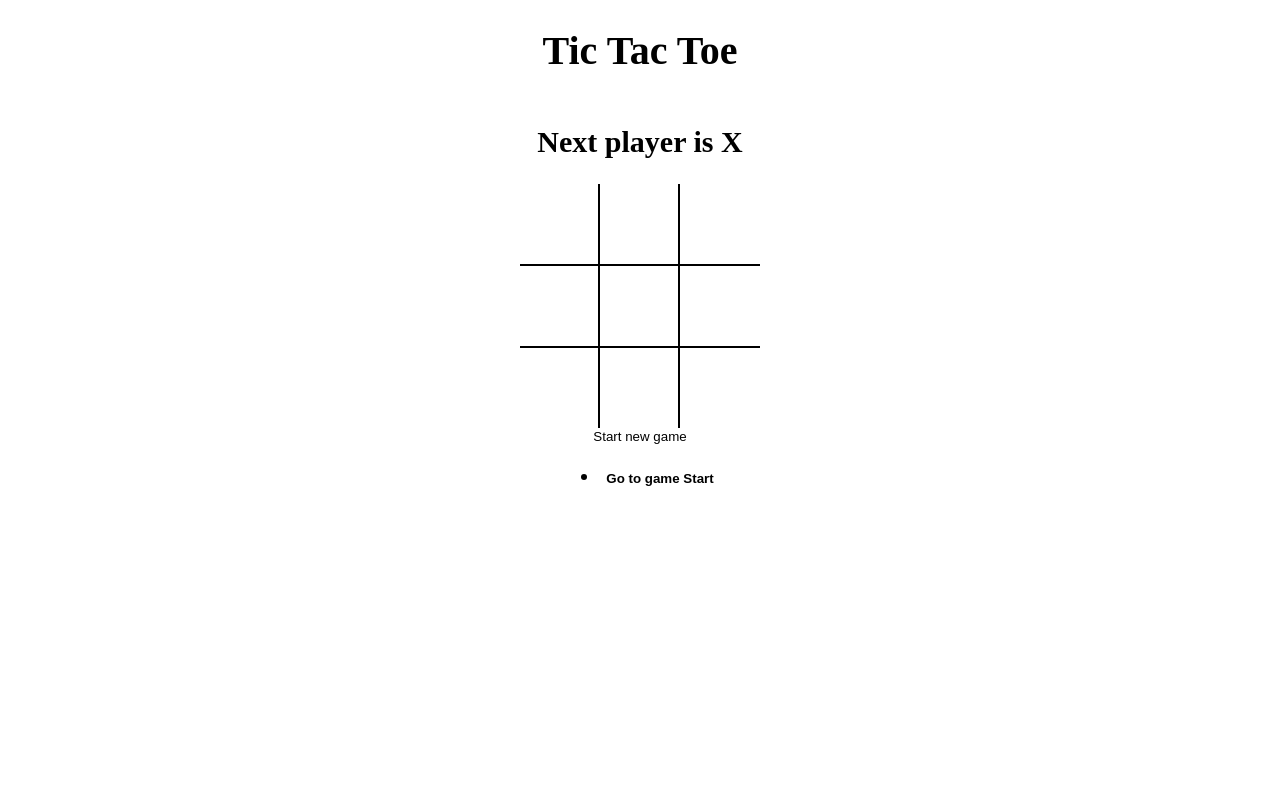
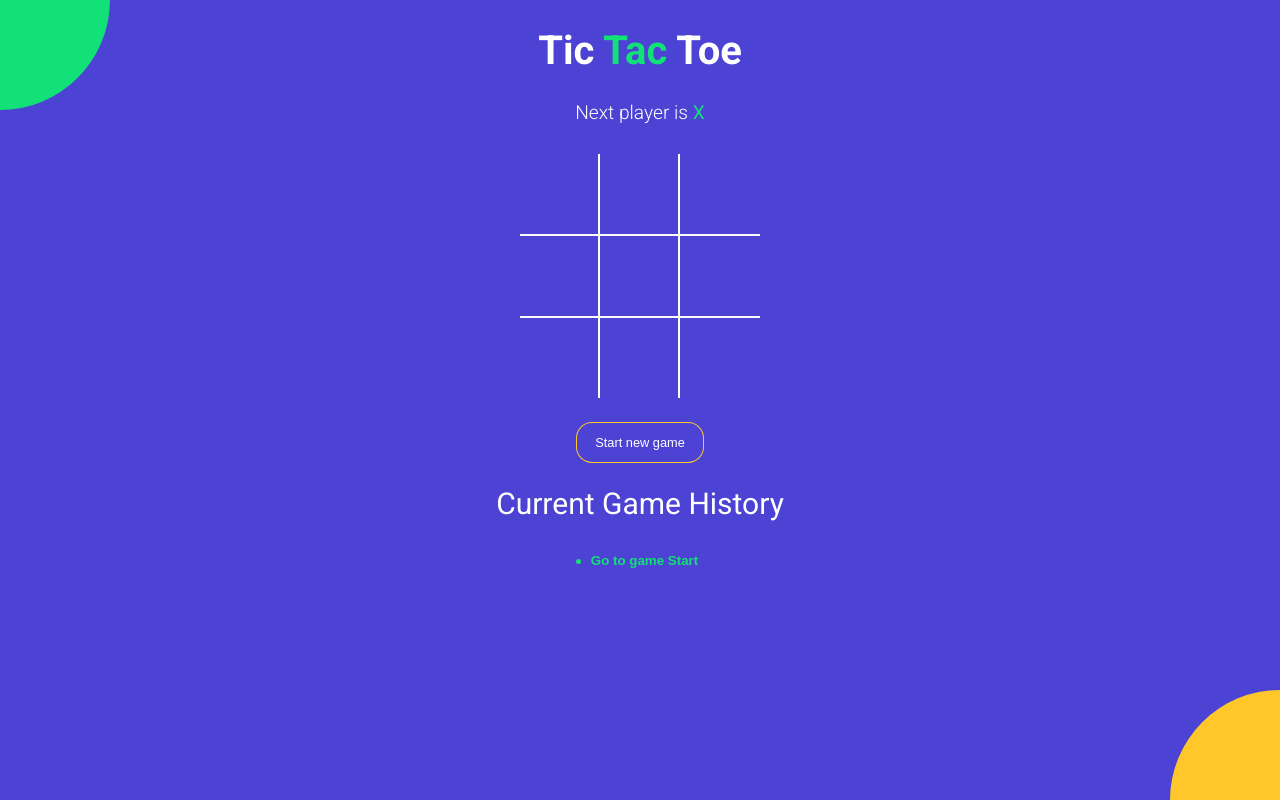
Before and after one commit to Sandeshsingh27/Tic-Tac-Toe, a React (Vite) app: page / in a window 1280 px wide. Built offline with nearby package versions, Linux system fonts and the light colour scheme.

Commit message:
styled the entire app

```diff
--- a/index.html
+++ b/index.html
@@ -1,7 +1,14 @@
 <!DOCTYPE html>
 <html>
   <head>
-    <title>React Vite Micro App</title>
+    <meta charset="UTF-8" />
+    <meta name="viewport" content="width=device-width, initial-scale=1.0" />
+    <meta http-equiv="X-UA-Compatible" content="ie=edge" />
+    <link
+      href="https://fonts.googleapis.com/css?family=Roboto:300,400,700&display=swap"
+      rel="stylesheet"
+    />
+    <title>TIC TAC TOE</title>
   </head>
   <body>
     <div id="root"></div>
--- a/src/App.jsx
+++ b/src/App.jsx
@@ -47,17 +47,25 @@
 
   return (
     <div className="app">
-      <h1>Tic Tac Toe</h1>
+      <h1>
+        Tic <span className="text-green">Tac</span> Toe
+      </h1>
       <StatusMessage winner={winner} current={current} />
       <Board
         board={current.board}
         handleSquareClick={handleSquareClick}
         winningSquares={winningSquares}
       />
-      <button type="button" onClick={onNewGame}>
+      <button
+        type="button"
+        onClick={onNewGame}
+        className={`btn-reset ${winner ? 'active' : ''}`}
+      >
         Start new game
       </button>
+      <h2 style={{ fontWeight: 'normal' }}>Current Game History</h2>
       <History history={history} moveTo={moveTo} currentMove={currentMove} />
+      <div className="bg-balls" />
     </div>
   );
 };
--- a/src/components/History.jsx
+++ b/src/components/History.jsx
@@ -2,14 +2,13 @@
 
 const History = ({ history, moveTo, currentMove }) => {
   return (
-    <ul>
+    <div className="history-wrapper">
+      <ul className="history">
         {history.map((_, move) => {
           return (
             <li key={move}>
               <button
-              style={{
-                fontWeight: move == currentMove ? 'bold' : 'normal',
-              }}
+                className={`btn-move ${move === currentMove ? 'active' : ''}`}
                 type="button"
                 onClick={() => {
                   moveTo(move);
@@ -21,6 +20,7 @@
           );
         })}
       </ul>
+    </div>
   );
 };
 
--- a/src/components/Square.jsx
+++ b/src/components/Square.jsx
@@ -5,9 +5,10 @@
   return (
     <button
       type="button"
-      className="square"
       onClick={onClick}
-      style={{ fontWeight: isWinningSquares ? 'bold' : 'normal' }}
+      className={`square ${isWinningSquares ? 'winning' : ''} ${
+        value === 'X' ? 'text-green' : 'text-orange'
+      }`}
     >
       {value}
     </button>
--- a/src/components/StatusMessage.jsx
+++ b/src/components/StatusMessage.jsx
@@ -1,20 +1,34 @@
 import React from 'react';
 
 const StatusMessage = ({ winner, current }) => {
-  // const message = winner
-  // ? `Winner is ${winner}`
-  // : `Next player is ${current.isXNext ? 'X' : 'O'}`;
-
-  const noMovesLeft = current.board.every(el => el != null);
+  const noMovesLeft = current.board.every(el => el != null); //iterates every element of board array.
   // Used Conditional Rendering here
   return (
-    <h2>
-      {winner && `Winner is ${winner}`}
-      {!winner &&
-        !noMovesLeft &&
-        `Next player is ${current.isXNext ? 'X' : 'O'}`}
-      {!winner && noMovesLeft && 'X and O tied'}
-    </h2>
+    <div className="status-message">
+      {winner && (
+        <>
+          Winner is{' '}
+          <span className={winner === 'X' ? 'text-green' : 'text-orange'}>
+            {winner}
+          </span>
+        </>
+      )}
+      {!winner && !noMovesLeft && (
+        <>
+          {' '}
+          Next player is{' '}
+          <span className={current.isXNext ? 'text-green' : 'text-orange'}>
+            {current.isXNext ? 'X' : 'O'}
+          </span>
+        </>
+      )}
+      {!winner && noMovesLeft && (
+        <>
+          <span className="text-green">X</span> and{' '}
+          <span className="text-orange">O</span> tied
+        </>
+      )}
+    </div>
   );
 };
 
--- a/src/styles/root.scss
+++ b/src/styles/root.scss
@@ -1,4 +1,11 @@
+$green: #12e177;
+$orange: #ffc72a;
+$blue: #4c43d4;
+
 body {
+  font-family: 'Roboto', sans-serif;
+  background-color: $blue;
+  color: #fff;
   padding: 0;
   margin: 0;
 }
@@ -7,7 +14,6 @@
   background: none;
   border: none;
   outline: none;
-  //&:hover means buttons:hover
   &:hover {
     cursor: pointer;
   }
@@ -20,18 +26,83 @@
   align-items: center;
 }
 
+.text-green {
+  color: $green;
+}
+
+.text-orange {
+  color: $orange;
+}
+
+.history-wrapper {
+  width: 300px;
+  text-align: center;
+  margin-bottom: 20px;
+  .history {
+    display: inline-block;
+    padding: 0;
+    margin: 0;
+    li {
+      list-style: none;
+      text-align: left;
+      &:before {
+        content: '';
+        border-radius: 50%;
+        display: inline-block;
+        height: 5px;
+        width: 5px;
+        background-color: $green;
+        margin-right: 4px;
+        margin-bottom: 1px;
+      }
+
+      .btn-move {
+        color: #fff;
+        &.active {
+          font-weight: bold;
+          color: $green;
+        }
+      }
+    }
+  }
+}
+
+.status-message {
+  margin-bottom: 30px;
+  font-size: 1.2rem;
+  font-weight: lighter;
+  span {
+    font-weight: normal;
+  }
+}
+
+.btn-reset {
+  font-size: 0.8rem;
+  color: #fff;
+  border-radius: 15px;
+  padding: 12px 18px;
+  margin-top: 25px;
+  transition: all 0.2s;
+  background-color: $blue;
+  box-shadow: 0px 0px 0px 1px $orange;
+  &.active {
+    background-color: $orange;
+    box-shadow: none;
+  }
+}
+
 .board {
   .board-row {
     display: flex;
     flex-direction: row;
-    border-bottom: 2px solid #000;
+    border-bottom: 2px solid #fff;
     &:last-child {
       border-bottom: none;
     }
     .square {
       width: 80px;
       height: 80px;
-      border-right: 2px solid #000;
+      border-right: 2px solid #fff;
       font-size: 2.5rem;
       padding: 0;
       overflow: hidden;
@@ -39,6 +110,63 @@
       &:last-child {
         border-right: none;
       }
+      &.winning {
+        animation: scaleText 1.4s infinite;
+        @keyframes scaleText {
+          0% {
+            transform: 2.5rem;
+          }
+          50% {
+            font-size: 3.5rem;
+          }
+          100% {
+            font-size: 2.5rem;
+          }
+        }
+      }
     }
   }
 }
+
+.bg-balls {
+  position: fixed;
+  top: 0;
+  left: 0;
+  right: 0;
+  bottom: 0;
+  min-width: 100%;
+  z-index: -1;
+
+  &:before,
+  &:after {
+    content: '';
+    position: absolute;
+    width: 150px;
+    height: 150px;
+    border-radius: 50%;
+  }
+
+  &:before {
+    background-color: $orange;
+    right: -75px;
+    bottom: -75px;
+    @media screen and (min-width: 476px) {
+      width: 220px;
+      height: 220px;
+      right: -110px;
+      bottom: -110px;
+    }
+  }
+
+  &:after {
+    background-color: $green;
+    top: -75px;
+    left: -75px;
+    @media screen and (min-width: 476px) {
+      width: 220px;
+      height: 220px;
+      top: -110px;
+      left: -110px;
+    }
+  }
+}
```
Lines whose indentation alone changed are shown as unchanged.
